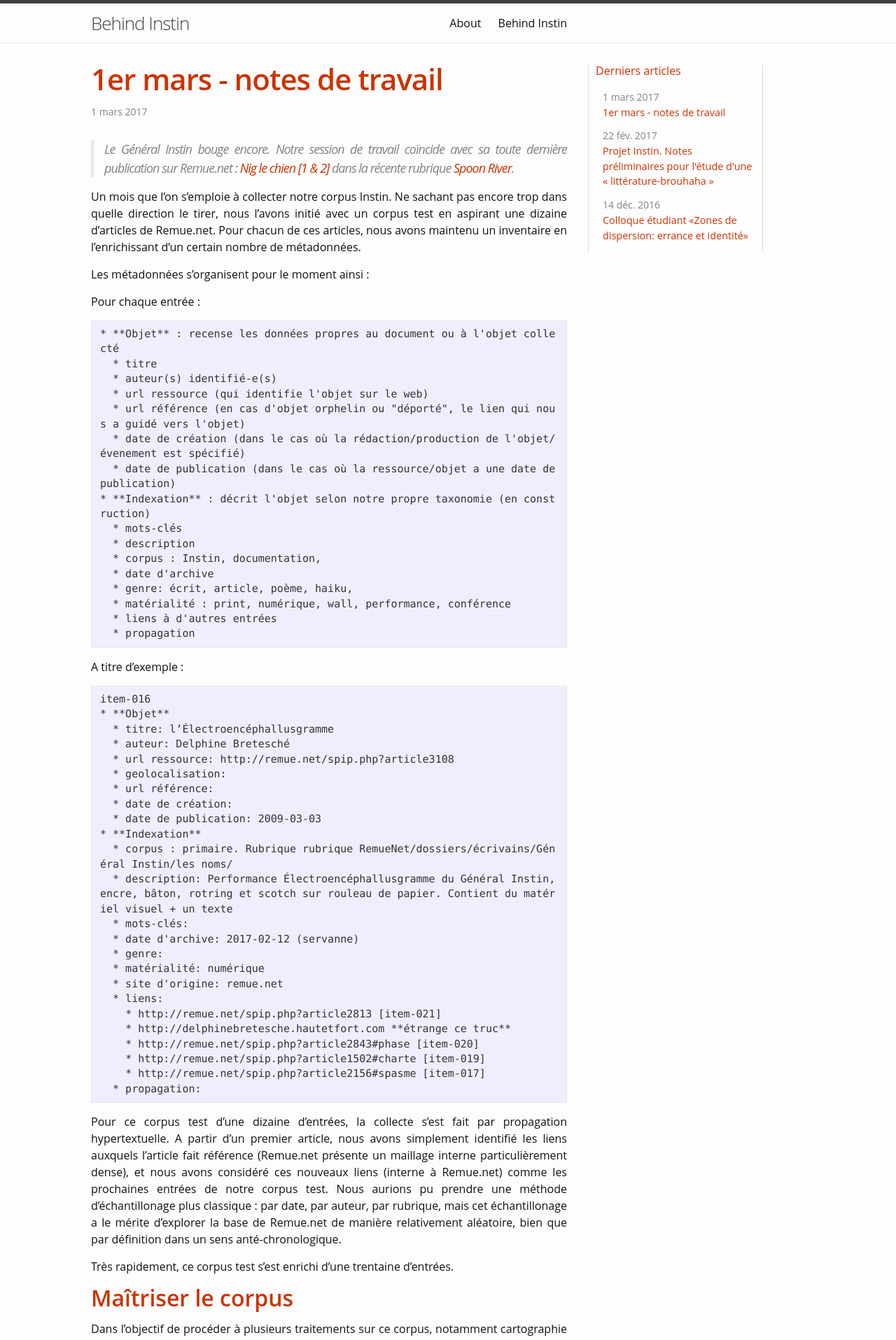
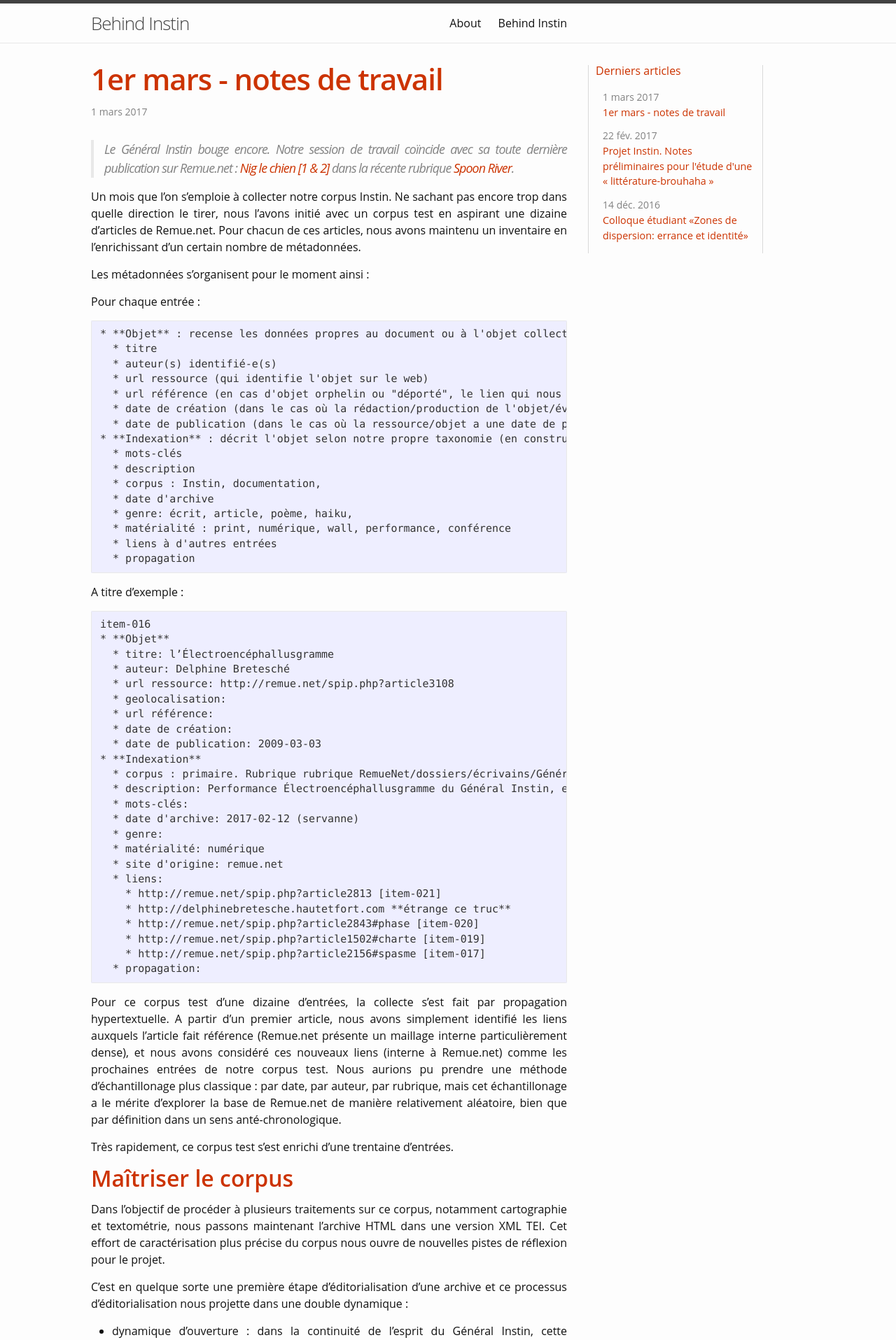
Before and after one commit to lakonis/behindinstin, a Jekyll site: the page built from _posts/2017/2017-03-01-1er-mars-notes-de-travail.md, in a window 1280 px wide. Shown: the top 1915 px of the page at 70% size. Built offline with Jekyll 4.4.1, drawn with Linux system fonts in a browser that asks for light colours; nearby versions of some CDN libraries; a script that is not in the unit is left out.

Commit message:
wrap management into code block

```diff
--- a/css/mystyle.css
+++ b/css/mystyle.css
@@ -33,6 +33,12 @@ p, ul {
   text-align: center;
 }
 
+
+pre code {
+  white-space:pre;
+}
+
+
 /* Tableau Methologie - voir slides Reveal.js */
 
 table{width: 100%; margin-bottom: 3rem;}
```
